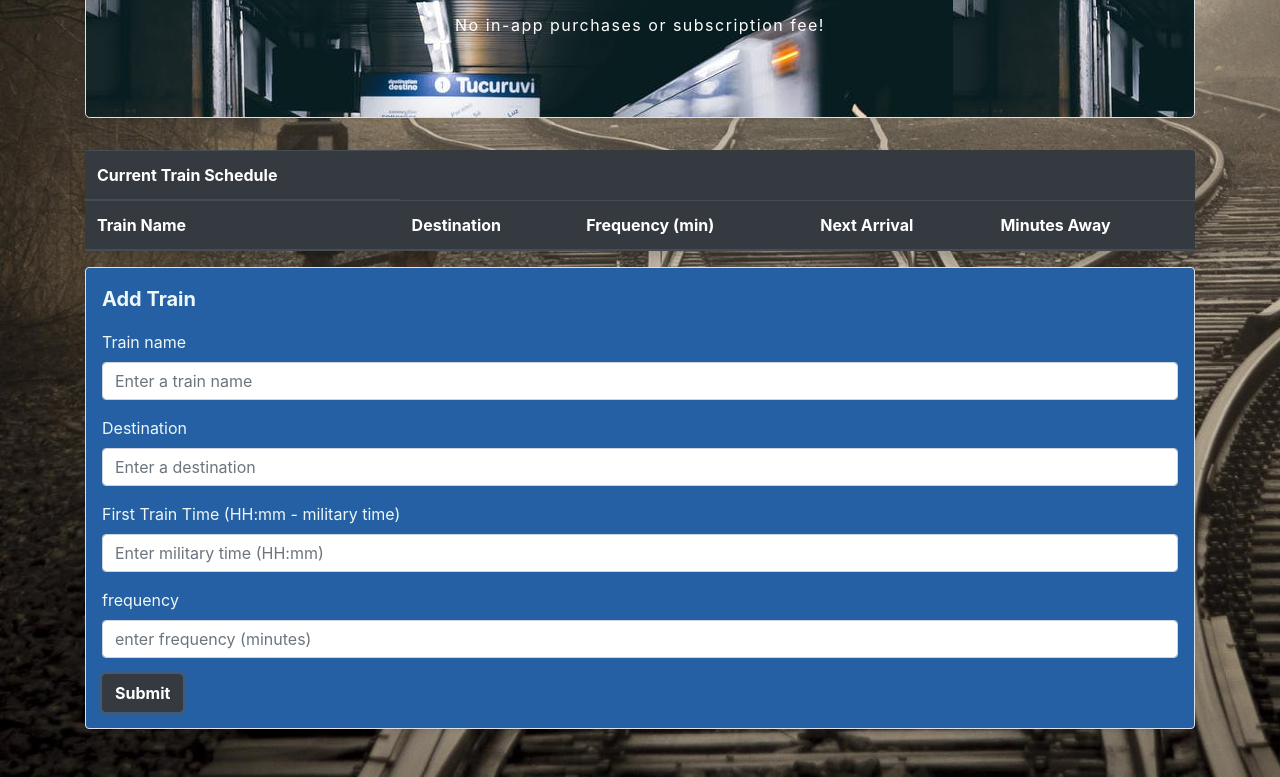
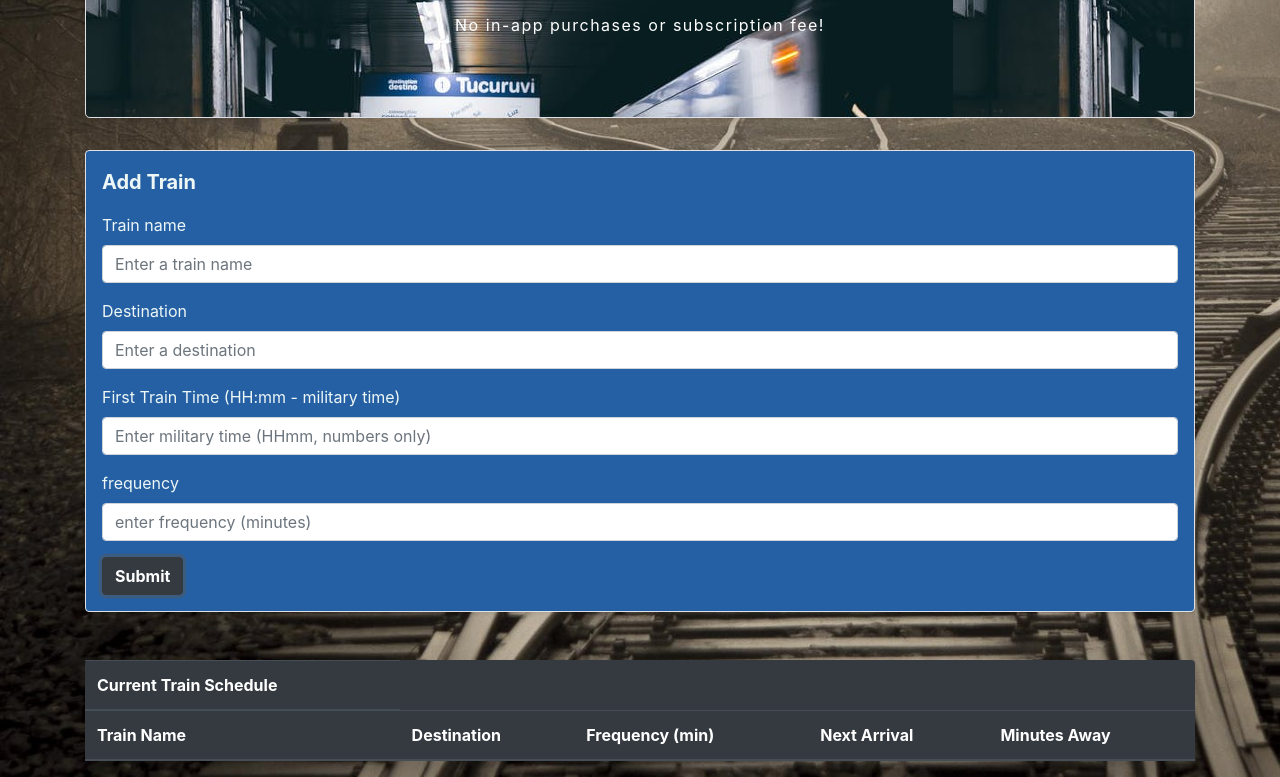
Before and after one commit to gmocore/make-it-train, a plain HTML site: page index.html in a window 1280 px wide. Both pictures are taken after typing "Sample", "Sample", "5", "5" into the empty fields and a click on the button "Submit". Shown: the part 394-1171 px from the top of the page. Drawn offline with nearby package versions, Linux system fonts and the light colour scheme; no server answers.

Commit message:
replaced js file with refactored version

```diff
--- a/assets/js/app.js
+++ /dev/null
@@ -1,84 +0,0 @@
-// enables firebase access
-const firebaseConfig = {
-  apiKey: "AIzaSyCz-6_0v_w6yCo3eYw5s7Yj9030kXMs32g",
-  authDomain: "firetest-1f338.firebaseapp.com",
-  databaseURL: "https://firetest-1f338.firebaseio.com",
-  projectId: "firetest-1f338",
-  storageBucket: "firetest-1f338.appspot.com",
-  messagingSenderId: "287293520459",
-  appId: "1:287293520459:web:f542392c600d89e4"
-};
-
-// sets up connection to firebase
-firebase.initializeApp(firebaseConfig);
-
-const database = firebase.database();
-
-$("#submit").click(function(e) {
-  // prevent page from reloading on click
-  e.preventDefault();
-  // variables for form input values
-  let trainNameInput = $("#train-name").val();
-  let destinationInput = $("#destination").val();
-  let firstTrainInput = $("#first-train-time").val();
-  let frequencyInput = $("#frequency").val();
-  let trainFrequency = frequencyInput;
-  let firstTrainTime = moment(firstTrainInput, "HH:mm").format("HH:mm");
-  // moment varables for manipulating time
-  let firstTrainTimeConverted = moment(firstTrainTime, "HH:mm").subtract(
-    1,
-    "years"
-  );
-  // calculates difference in converted time by minutes
-  let diffTime = moment().diff(moment(firstTrainTimeConverted), "minutes");
-  // remainder of difference in time divided by frequency value
-  let tRemainder = diffTime % trainFrequency;
-  // calculates minutes to next train using math
-  let tMinutesTillTrain = trainFrequency - tRemainder;
-  // current time + minutes until next train
-  let nextTrain = moment().add(tMinutesTillTrain, "minutes");
-
-  // push stored values to database. this creates a new instance every time, and does not overwrite existing data
-  database.ref().push({
-    trainName: trainNameInput,
-    destination: destinationInput,
-    firstTrainTime: firstTrainInput,
-    frequency: frequencyInput,
-    nextArrival: moment(nextTrain).format("hh:mm"),
-    minutesAway: tMinutesTillTrain
-  });
-
-  // clear inputs on submit
-  trainNameInput = $("#train-name").val("");
-  destinationInput = $("#destination").val("");
-  firstTrainInput = $("#first-train-time").val("");
-  frequencyInput = $("#frequency").val("");
-});
-
-// reads stored values in firebase
-database.ref().on("child_added", snapshot => {
-  console.log(snapshot.val());
-  // variables for displaying data from firebase to the DOM
-  const row = $("<tr>");
-  const trainNameTd = $("<td>");
-  const destinationTd = $("<td>");
-  const frequencyTd = $("<td>");
-  const nextArrivalTd = $("<td>");
-  const minutesAwayTd = $("<td>");
-
-  // sets text of table data to stored firebase values
-  trainNameTd.text(snapshot.val().trainName);
-  destinationTd.text(snapshot.val().destination);
-  frequencyTd.text(snapshot.val().frequency);
-  nextArrivalTd.text(snapshot.val().nextArrival);
-  minutesAwayTd.text(snapshot.val().minutesAway);
-  // append updated data to the table for the user to see on the page
-  $(row).append(
-    trainNameTd,
-    destinationTd,
-    frequencyTd,
-    nextArrivalTd,
-    minutesAwayTd
-  );
-  $("tbody").append(row);
-});
--- /dev/null
+++ b/assets/js/script.js
@@ -0,0 +1,105 @@
+// enables firebase access
+const firebaseConfig = {
+  apiKey: "AIzaSyCz-6_0v_w6yCo3eYw5s7Yj9030kXMs32g",
+  authDomain: "firetest-1f338.firebaseapp.com",
+  databaseURL: "https://firetest-1f338.firebaseio.com",
+  projectId: "firetest-1f338",
+  storageBucket: "firetest-1f338.appspot.com",
+  messagingSenderId: "287293520459",
+  appId: "1:287293520459:web:f542392c600d89e4"
+};
+
+// sets up connection to firebase
+firebase.initializeApp(firebaseConfig);
+
+const database = firebase.database();
+
+let trainName = "";
+let destination = "";
+let firstTrain = 0;
+let frequency = 0;
+
+// 2. Button for adding Trains
+$("#submit").on("click", function(e) {
+  e.preventDefault();
+
+  trainName = $("#train-name")
+    .val()
+    .trim();
+
+  destination = $("#destination")
+    .val()
+    .trim();
+
+  firstTrain = $("#first-train-time")
+    .val()
+    .trim();
+
+  frequency = $("#frequency")
+    .val()
+    .trim();
+
+  // Clears all of the text-boxes
+  $("#train-name").val("");
+  $("#destination").val("");
+  $("#first-train-time").val("");
+  $("#frequency").val("");
+
+  //pushes to database
+  database.ref().push({
+    trainName: trainName,
+    destination: destination,
+    firstTrain: firstTrain,
+    frequency: frequency
+  });
+});
+
+database.ref().on(
+  "child_added",
+  function(childSnapshot) {
+    // variables for displaying data to table
+
+    const row = $("<tr>");
+    const trainNameTd = $("<td>");
+    const destinationTd = $("<td>");
+    const frequencyTd = $("<td>");
+    const nextArrivalTd = $("<td>");
+    const minutesAwayTd = $("<td>");
+
+    //calculations needed
+
+    let firstTimeConverted = moment(
+      childSnapshot.val().firstTrain,
+      "hh:mm"
+    ).subtract(1, "years");
+
+    let timeDiff = moment().diff(moment(firstTimeConverted), "minutes");
+
+    let remainder = timeDiff % childSnapshot.val().frequency;
+
+    let minsUntilTrain = childSnapshot.val().frequency - remainder;
+
+    let nextTrainTime = moment().add(minsUntilTrain, "minutes");
+
+    trainNameTd.text(childSnapshot.val().trainName);
+    destinationTd.text(childSnapshot.val().destination);
+    frequencyTd.text(childSnapshot.val().frequency);
+    nextArrivalTd.text(moment(nextTrainTime).format("hh:mm"));
+    minutesAwayTd.text(minsUntilTrain);
+
+    // Add each train's data into the table
+    $(row).append(
+      trainNameTd,
+      destinationTd,
+      frequencyTd,
+      nextArrivalTd,
+      minutesAwayTd
+    );
+    $("tbody").append(row);
+
+    // Handle the errors
+  },
+  function(errorObject) {
+    console.log("Errors handled: " + errorObject.code);
+  }
+);
--- a/index.html
+++ b/index.html
@@ -30,6 +30,36 @@
             <p>it's the train scheduling app you always dreamed of!</p>
             <p>No in-app purchases or subscription fee!</p>
         </div>
+
+
+    </div>
+
+
+    <div class="container mb-5">
+        <form class="border p-3 rounded shadow-sm form">
+            <p class="lead font-weight-bold">Add Train</p>
+            <div class="form-group">
+                <label for="train-name">Train name</label>
+                <input type="text" class="form-control" id="train-name" placeholder="Enter a train name">
+            </div>
+            <div class="form-group">
+                <label for="destination">Destination</label>
+                <input type="text" class="form-control" id="destination" placeholder="Enter a destination">
+            </div>
+            <div class="form-group">
+                <label for="first-train-time">First Train Time (HH:mm - military time)</label>
+                <input type="number" class="form-control" id="first-train-time"
+                    placeholder="Enter military time (HHmm, numbers only)">
+            </div>
+            <div class="form-group">
+                <label for="frequency">frequency</label>
+                <input type="number" class="form-control" id="frequency" placeholder="enter frequency (minutes)">
+            </div>
+            <button class="btn btn-dark font-weight-bold" id="submit">Submit</button>
+        </form>
+    </div>
+
+    <div class="container">
         <table class="table table-striped table-dark rounded shadow">
             <thead>
                 <tr>
@@ -47,30 +77,6 @@
 
             </tbody>
         </table>
-
-    </div>
-    <div class="container mb-5">
-        <form class="border p-3 rounded shadow-sm form">
-            <p class="lead font-weight-bold">Add Train</p>
-            <div class="form-group">
-                <label for="train-name">Train name</label>
-                <input type="text" class="form-control" id="train-name" placeholder="Enter a train name">
-            </div>
-            <div class="form-group">
-                <label for="destination">Destination</label>
-                <input type="text" class="form-control" id="destination" placeholder="Enter a destination">
-            </div>
-            <div class="form-group">
-                <label for="first-train-time">First Train Time (HH:mm - military time)</label>
-                <input type="number" class="form-control" id="first-train-time"
-                    placeholder="Enter military time (HH:mm)">
-            </div>
-            <div class="form-group">
-                <label for="frequency">frequency</label>
-                <input type="number" class="form-control" id="frequency" placeholder="enter frequency (minutes)">
-            </div>
-            <button class="btn btn-dark font-weight-bold" id="submit">Submit</button>
-        </form>
     </div>
 
 
@@ -90,7 +96,7 @@
 
     <script src="https://www.gstatic.com/firebasejs/6.3.5/firebase-database.js"></script>
     <script src="https://cdn.jsdelivr.net/momentjs/2.12.0/moment.min.js"></script>
-    <script src="./assets/js/app.js"></script>
+    <script src="./assets/js/script.js"></script>
 </body>
 
 </html>
```
